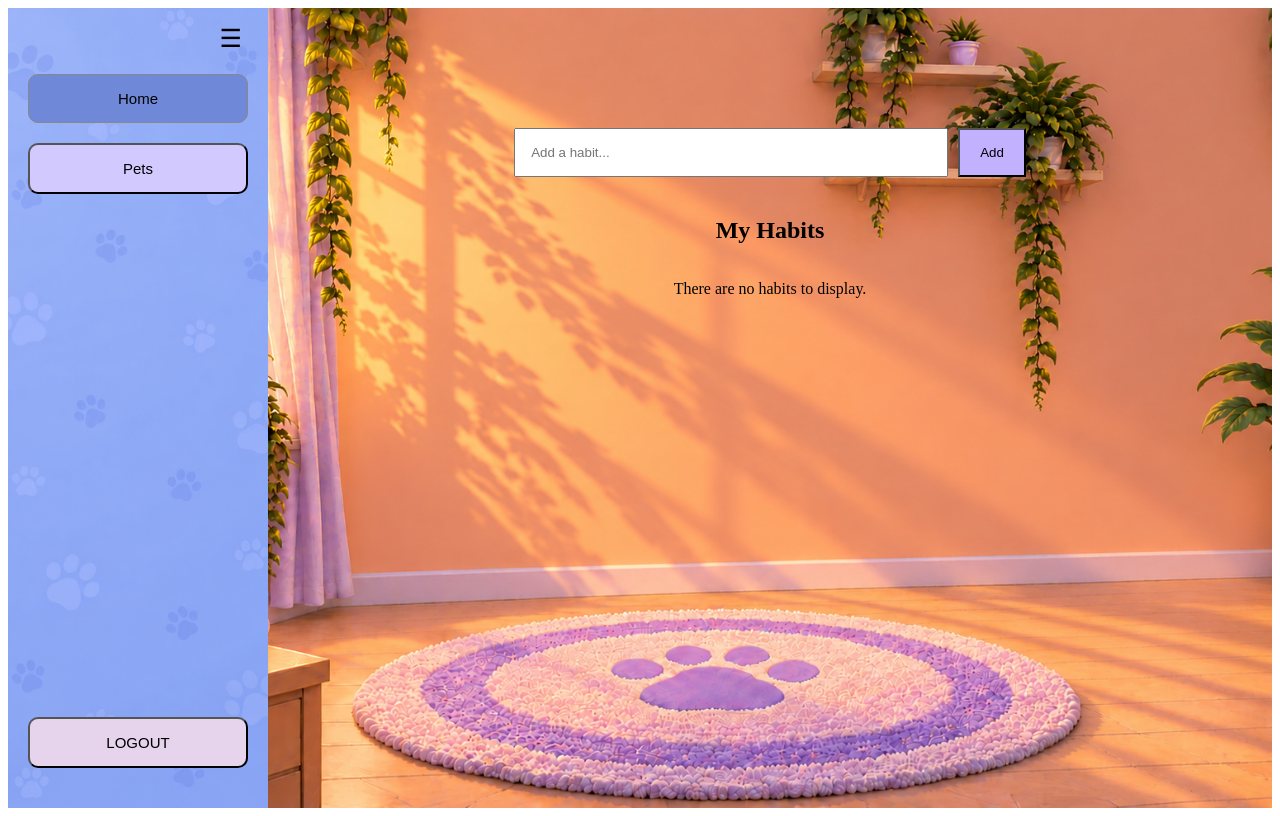
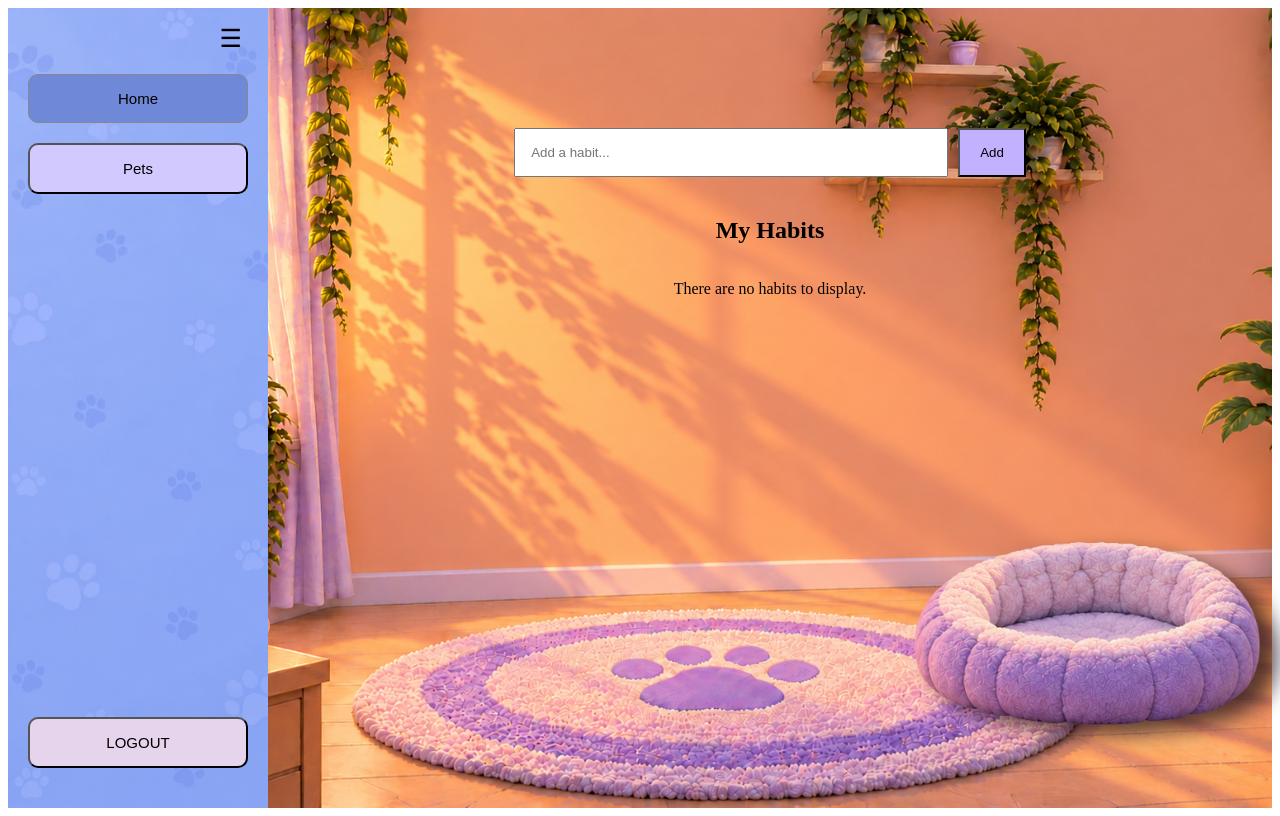
Before and after one commit to macronutrients/capstone-project, a React app in the folder frontend/: page /home in a window 1280 px wide. Built offline with nearby package versions, Linux system fonts and the light colour scheme; no server answers; the HTML template or start-up script is replaced by a standard one.

Commit message:
Add pet bed to Home page

```diff
--- a/frontend/src/pages/Home.css
+++ b/frontend/src/pages/Home.css
@@ -124,3 +124,21 @@
   font-size: 23px;
   cursor: pointer;
 }
+
+/* Area for the pet bed */
+.pet-area {
+  position: absolute; /* Positions the pet bed independently of the page content. */
+  right: 0; /* Keeps the pet bed on the right side. */
+  bottom: 55px; /* Moves it up from the bottom. */
+  width: 27%;
+  padding: 20px;
+}
+
+/* Pet bed image */
+.pet-bed {
+  width: 100%;
+  height: auto;
+  display: block; /* Removes extra space below the pet bed. */
+  /* Adds a shadow to the right and below it. */
+  filter: drop-shadow(18px 10px 10px rgba(35, 20, 30, 0.75));
+}
--- a/frontend/src/pages/Home.jsx
+++ b/frontend/src/pages/Home.jsx
@@ -3,6 +3,7 @@ import { useEffect, useState } from 'react'
 import { useNavigate } from 'react-router-dom'
 import EditHabit from '../components/EditHabit'
 import Sidebar from '../components/Sidebar'
+import petBed from '../assets/pet-bed.png'
 
 function Home() {
   // Stores the habit description typed into the input field.
@@ -279,6 +280,10 @@ function Home() {
           })}
         </div>
       </main>
+      {/* Displays the pet bed on the page. */}
+      <div className="pet-area">
+      <img src={petBed} alt="Pet bed" className="pet-bed" />
+      </div>
     </div>
   )
 }
```
Also changed, not shown: frontend/src/assets/pet-bed.png (added).
